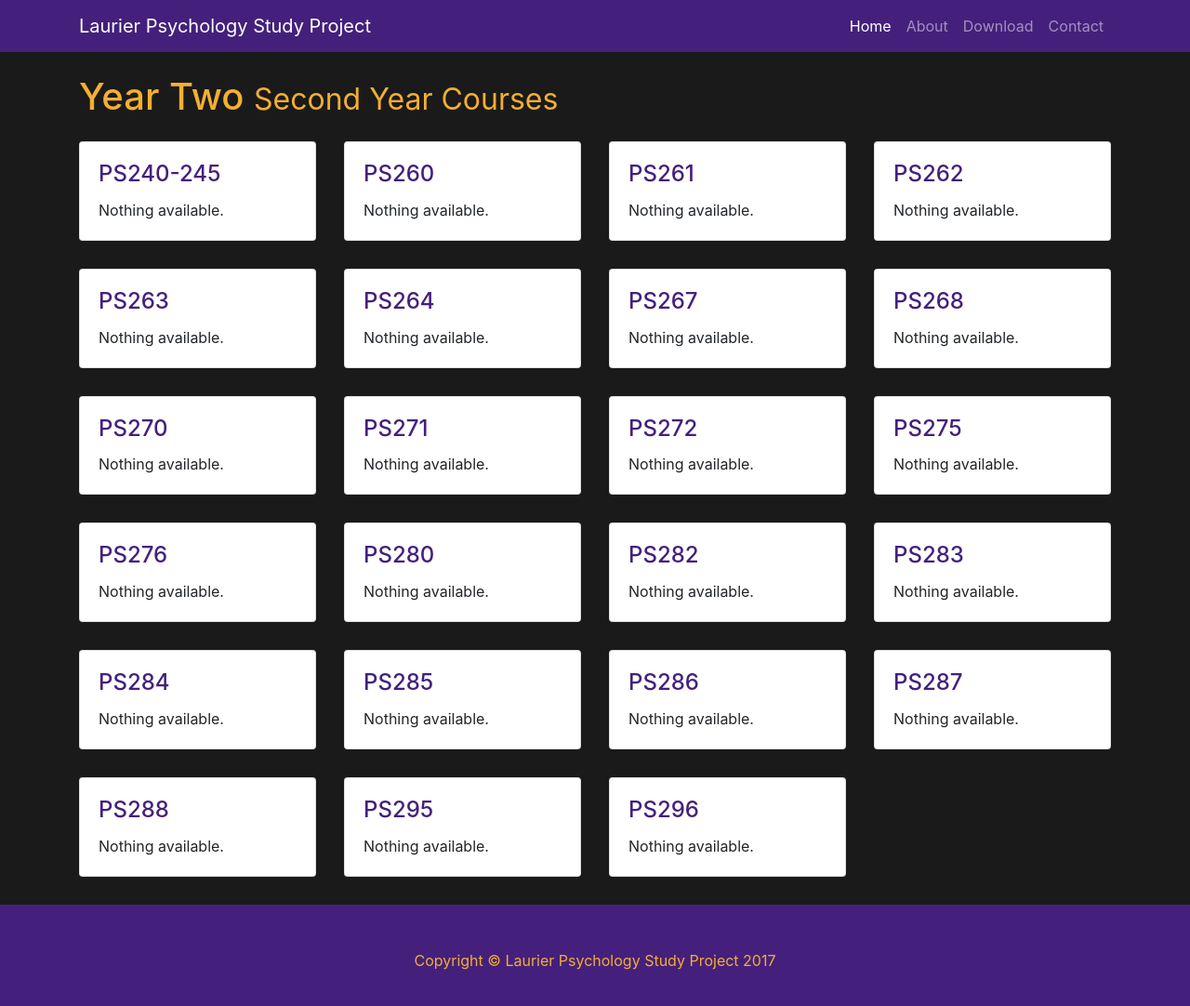
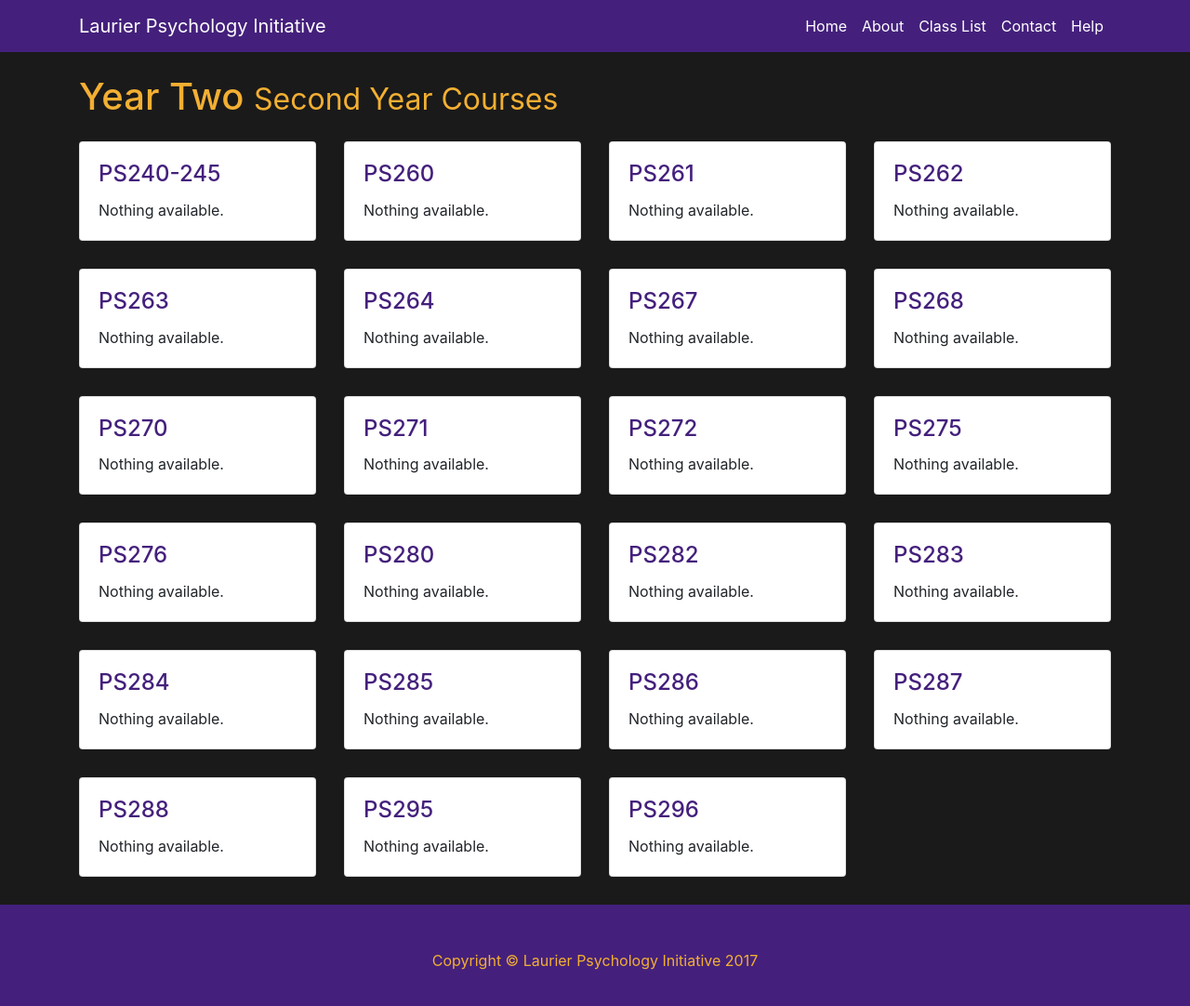
Before and after one commit to rexanz/Laurier-Psychology-Study, a website: page year2.html in a window 1280 px wide. Shown: the whole page at 93% size. Drawn offline with Linux system fonts and the light colour scheme.

Commit message:
Update year2.html

```diff
--- a/year2.html
+++ b/year2.html
@@ -8,7 +8,7 @@
     <meta name="description" content="">
     <meta name="author" content="">
 
-    <title>Laurier Psychology Study Project</title>
+    <title>Laurier Psychology Initiative</title>
 
     <!-- Bootstrap core CSS -->
     <link href="vendor/bootstrap/css/bootstrap.min.css" rel="stylesheet">
@@ -23,7 +23,7 @@
     <!-- Navigation -->
     <nav class="navbar navbar-expand-lg navbar-dark bg-purple fixed-top">
       <div class="container">
-        <a class="navbar-brand" href="index.html#home">Laurier Psychology Study Project</a>
+        <a class="navbar-brand" href="index.html">Laurier Psychology Initiative</a>
         <button class="navbar-toggler" type="button" data-toggle="collapse" data-target="#navbarResponsive" aria-controls="navbarResponsive" aria-expanded="false" aria-label="Toggle navigation">
           <span class="navbar-toggler-icon"></span>
         </button>
@@ -34,14 +34,17 @@
                 <span class="sr-only">(current)</span>
               </a>
             </li>
-            <li class="nav-item">
+            <li class="nav-item active">
               <a class="nav-link" href="index.html#about">About</a>
             </li>
-            <li class="nav-item">
-              <a class="nav-link" href="index.html#download">Download</a>
+            <li class="nav-item active">
+              <a class="nav-link" href="index.html#download">Class List</a>
             </li>
-            <li class="nav-item">
+            <li class="nav-item active">
               <a class="nav-link" href="index.html#contact">Contact</a>
+            </li>
+            <li class="nav-item active">
+              <a class="nav-link" href="help.html">Help</a>
             </li>
           </ul>
         </div>
@@ -290,15 +293,12 @@
     </div>
   </div>
       <!-- /.row -->
-
-      <!-- Pagination -->
-
     <!-- /.container -->
 
     <!-- Footer -->
     <footer class="bg-purple py-5">
       <div class="container">
-        <p class="m-0 text-center text-color">Copyright &copy; Laurier Psychology Study Project 2017</p>
+        <p class="m-0 text-center text-color">Copyright &copy; Laurier Psychology Initiative 2017</p>
       </div>
       <!-- /.container -->
     </footer>
```
